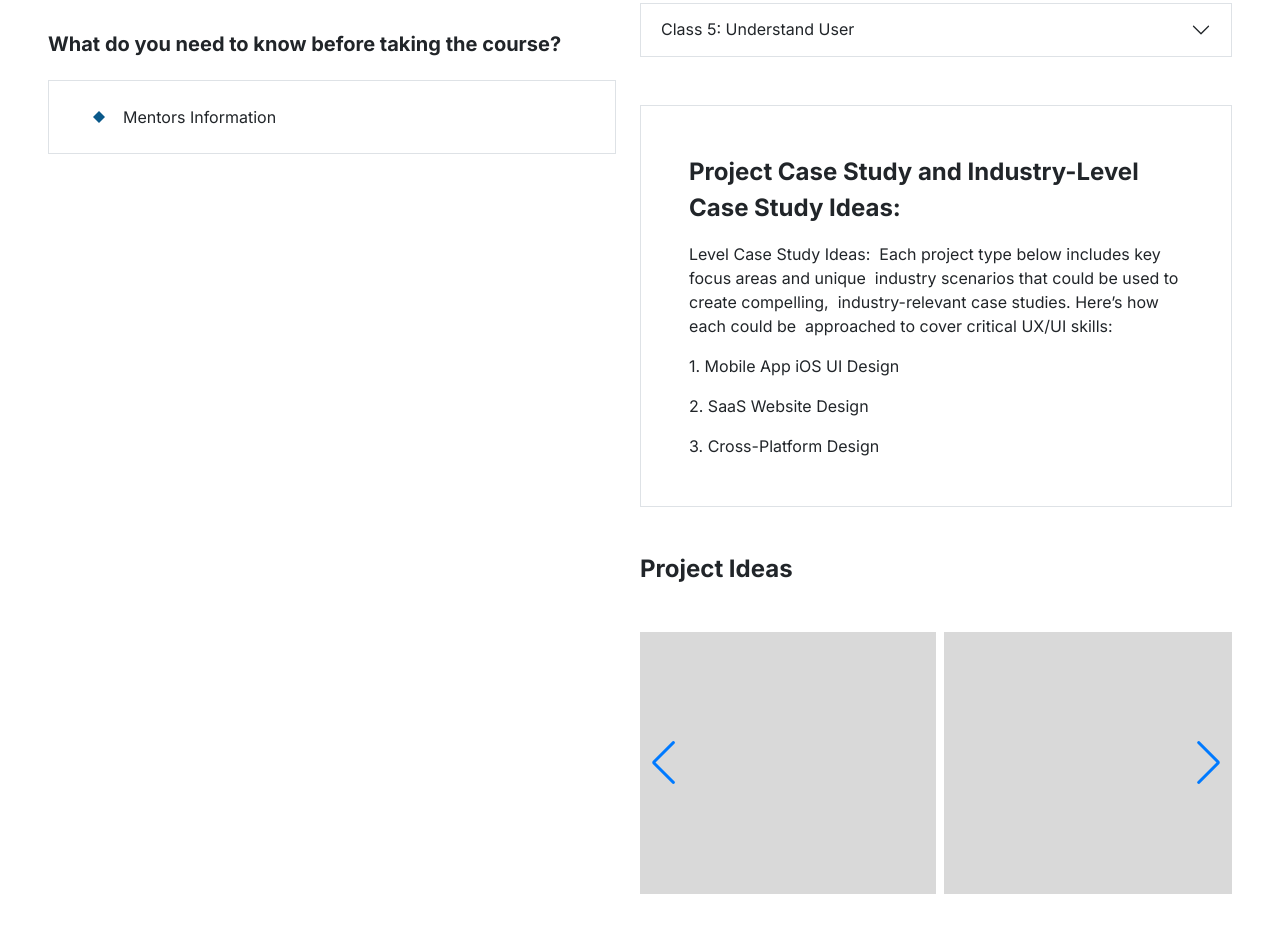
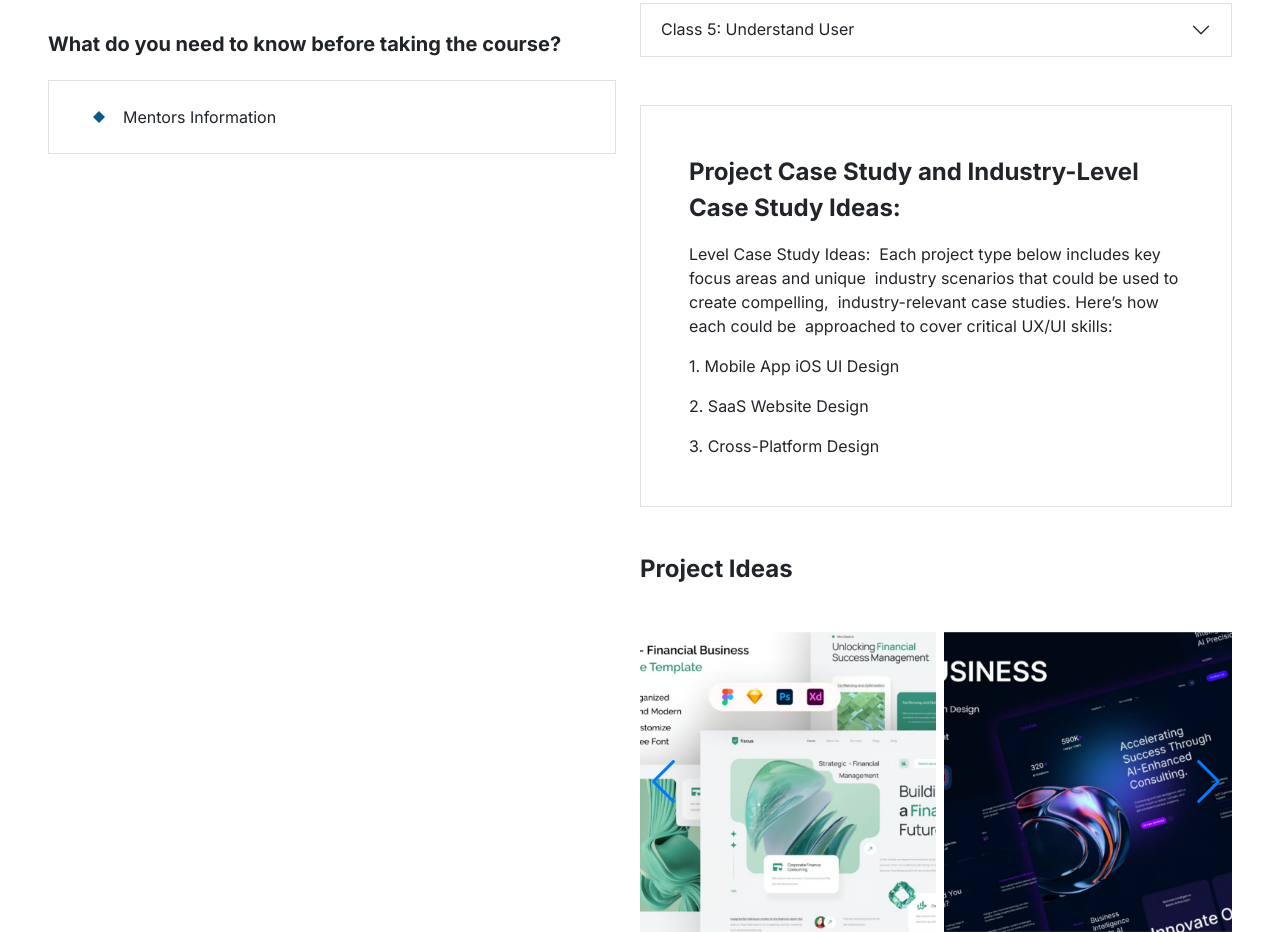
Before and after one commit to Shahriar-Samir/Nebulae-Soft-Frontend-Bootstrap, a plain HTML site: page index.html in a window 1280 px wide. Shown: the part 2124-3056 px from the top of the page. Before the commit the page ends 3018 px from the top, so only its background shows below. Drawn offline with nearby package versions, Linux system fonts and the light colour scheme.

Commit message:
add: caurosel images

```diff
--- a/index.html
+++ b/index.html
@@ -303,23 +303,23 @@
            <h2 class="my-5 fw-bold fs-4">Project Ideas</h2>
 
           <!-- slider section -->
-          <div class="swiper w-100">
+          <div class="swiper w-100" style="height: 300px;">
               <!-- carousel slides container -->
-              <div class="swiper-wrapper w-100 gap-lg-2">
+              <div class="swiper-wrapper w-100 h-100 gap-lg-2">
 
                     <!-- slide 1 -->
-                    <div class="swiper-slide position-relative">
-                            <img src="./svgs/rectangle.svg" class="d-block w-100 h-100" alt="...">
+                    <div class="swiper-slide position-relative h-100">
+                            <img src="./imgs/1.jpg" class="d-block w-100 h-100" style="object-fit: cover;"  alt="...">
                     </div>
 
                     <!-- slide 2 -->
                     <div class="swiper-slide">
-                            <img src="./svgs/rectangle.svg" class="d-block w-100 h-100" alt="...">
+                            <img src="./imgs/2.jpg" style="object-fit: cover;" class="d-block w-100 h-100" alt="...">
                     </div>
 
                     <!-- slide 3 -->
                     <div class="swiper-slide">
-                            <img src="./svgs/rectangle.svg" class="d-block w-100 h-100" alt="...">
+                            <img src="./svgs/rectangle.svg" class="d-block w-100 h-100" style="object-fit: cover;" alt="...">
                     </div>
                     </div>
 
```
Also changed, not shown: imgs/1.jpg (added), imgs/2.jpg (added).
